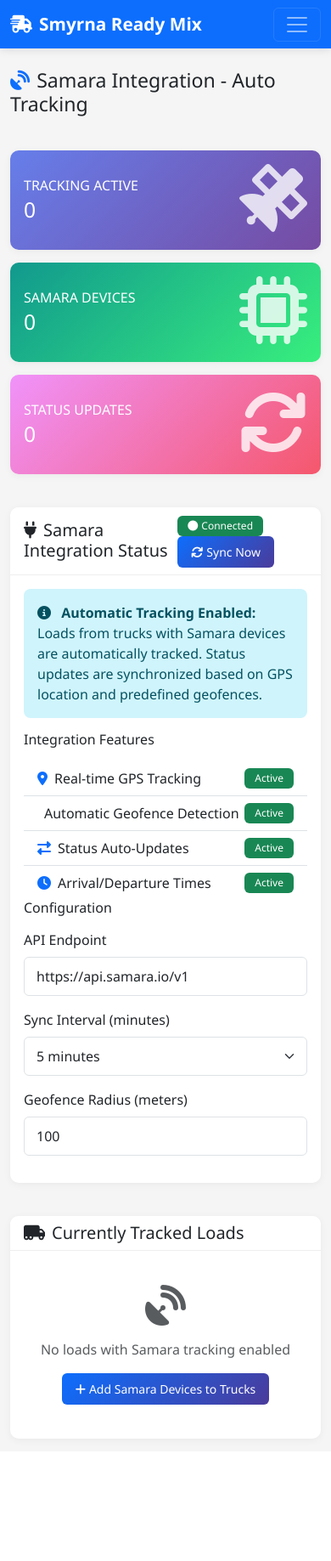
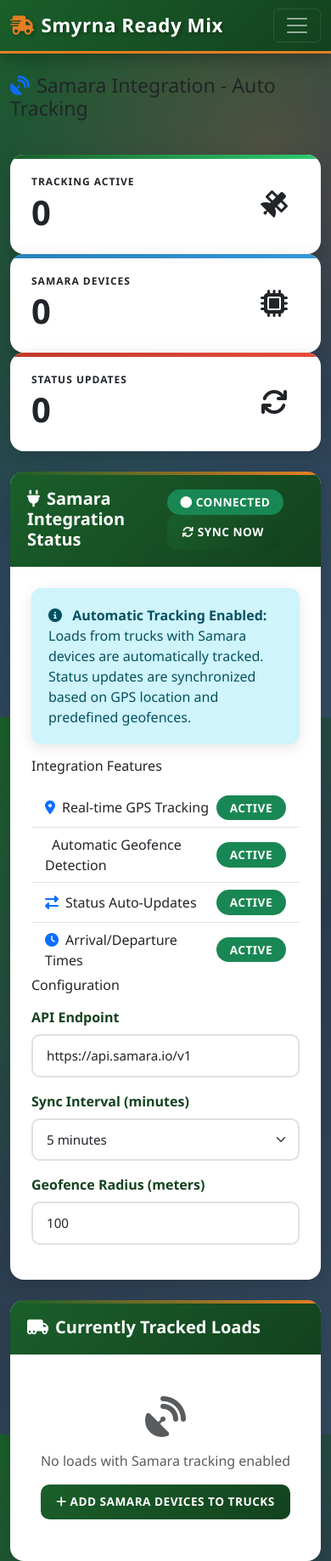
Before and after one commit to Skeeter-Modding/DispatchSoftware, a Flask app: page /samara/integration in a window 390 px wide. Shown: the whole page at 85% size. Before the commit the page ends 1698 px from the top, so only its background shows below. Run offline with Flask 3, Linux system fonts and the light colour scheme; some libraries are stand-ins or nearby versions.

Commit message:
Add enhanced SRM Concrete theme with professional design

```diff
--- a/static/css/style.css
+++ b/static/css/style.css
@@ -1,307 +1,495 @@
-/* Smyrna Ready Mix Dispatch System - Custom Styles */
+/* SRM Dispatch System - Enhanced Concrete Theme */
 
 :root {
-    --primary-color: #0d6efd;
-    --secondary-color: #6c757d;
-    --success-color: #198754;
-    --info-color: #0dcaf0;
-    --warning-color: #ffc107;
-    --danger-color: #dc3545;
-    --light-color: #f8f9fa;
-    --dark-color: #212529;
+    --srm-primary: #1a5f2a; /* Concrete green */
+    --srm-primary-dark: #13421e;
+    --srm-secondary: #808080; /* Concrete gray */
+    --srm-accent: #e67e22; /* Construction orange */
+    --srm-blue: #2980b9; /* Water blue */
+    --srm-dark-blue: #1a5276;
+    --srm-light-bg: #f5f5f0; /* Light concrete color */
+    --srm-white: #ffffff;
+    --srm-shadow: rgba(0, 0, 0, 0.15);
 }
 
 body {
-    background-color: #f5f5f5;
     font-family: 'Segoe UI', Tahoma, Geneva, Verdana, sans-serif;
+    background: linear-gradient(135deg,
+        #1a5f2a 0%,
+        #2c3e50 50%,
+        #34495e 100%);
+    min-height: 100vh;
+    background-attachment: fixed;
 }
 
-/* Stats Cards */
-.stats-card {
-    border: none;
-    border-radius: 10px;
-    box-shadow: 0 2px 10px rgba(0, 0, 0, 0.1);
-    transition: transform 0.3s ease;
+/* Add concrete texture effect */
+body::before {
+    content: '';
+    position: fixed;
+    top: 0;
+    left: 0;
+    width: 100%;
+    height: 100%;
+    background-image:
+        radial-gradient(circle at 20% 50%, rgba(26, 95, 42, 0.3) 0%, transparent 50%),
+        radial-gradient(circle at 80% 20%, rgba(230, 126, 34, 0.2) 0%, transparent 40%),
+        radial-gradient(circle at 40% 80%, rgba(41, 128, 185, 0.2) 0%, transparent 45%);
+    z-index: -1;
+    pointer-events: none;
 }
 
-.stats-card:hover {
-    transform: translateY(-5px);
+.navbar {
+    background: linear-gradient(135deg, var(--srm-primary) 0%, var(--srm-primary-dark) 100%);
+    box-shadow: 0 4px 20px rgba(0, 0, 0, 0.3);
+    border-bottom: 3px solid var(--srm-accent);
 }
 
-.stats-card .icon {
-    font-size: 2.5rem;
-    opacity: 0.8;
+.navbar-brand {
+    font-weight: 700;
+    font-size: 1.4rem;
+    letter-spacing: 0.5px;
+    color: white !important;
+    text-shadow: 2px 2px 4px rgba(0, 0, 0, 0.3);
 }
 
-.stats-card-primary {
-    background: linear-gradient(135deg, #667eea 0%, #764ba2 100%);
+.navbar-brand i {
+    color: var(--srm-accent);
+}
+
+.nav-link {
+    color: rgba(255, 255, 255, 0.9) !important;
+    font-weight: 500;
+    padding: 12px 18px !important;
+    border-radius: 8px;
+    transition: all 0.3s;
+    margin: 0 5px;
+}
+
+.nav-link:hover {
+    background: rgba(255, 255, 255, 0.2);
+    color: white !important;
+    transform: translateY(-2px);
+}
+
+.nav-link.active {
+    background: var(--srm-accent);
+    color: white !important;
+    font-weight: 600;
+}
+
+.card {
+    border: none;
+    border-radius: 16px;
+    box-shadow: 0 8px 25px var(--srm-shadow);
+    transition: all 0.3s;
+    overflow: hidden;
+    background: white;
+}
+
+.card::before {
+    content: '';
+    position: absolute;
+    top: 0;
+    left: 0;
+    right: 0;
+    height: 4px;
+    background: linear-gradient(90deg, var(--srm-primary), var(--srm-accent));
+    z-index: 1;
+}
+
+.card:hover {
+    transform: translateY(-8px);
+    box-shadow: 0 12px 35px rgba(0, 0, 0, 0.25);
+}
+
+.card-header {
+    background: linear-gradient(135deg, var(--srm-primary) 0%, var(--srm-primary-dark) 100%);
+    color: white;
+    font-weight: 600;
+    border: none;
+    padding: 20px;
+    position: relative;
+}
+
+.card-header h5 {
+    margin: 0;
+    color: white;
+    font-weight: 600;
+}
+
+.card-body {
+    padding: 25px;
+}
+
+.btn {
+    border-radius: 10px;
+    padding: 12px 24px;
+    font-weight: 600;
+    transition: all 0.3s;
+    border: none;
+    text-transform: uppercase;
+    letter-spacing: 0.5px;
+    font-size: 0.9rem;
+}
+
+.btn-primary {
+    background: linear-gradient(135deg, var(--srm-primary) 0%, var(--srm-primary-dark) 100%);
     color: white;
 }
 
-.stats-card-success {
-    background: linear-gradient(135deg, #11998e 0%, #38ef7d 100%);
+.btn-primary:hover {
+    background: linear-gradient(135deg, var(--srm-primary-dark) 0%, var(--srm-primary) 100%);
+    transform: translateY(-3px);
+    box-shadow: 0 6px 20px rgba(26, 95, 42, 0.4);
+}
+
+.btn-success {
+    background: linear-gradient(135deg, var(--srm-primary) 0%, #2ecc71 100%);
     color: white;
 }
 
-.stats-card-info {
-    background: linear-gradient(135deg, #2193b0 0%, #6dd5ed 100%);
+.btn-info {
+    background: linear-gradient(135deg, var(--srm-blue) 0%, var(--srm-dark-blue) 100%);
     color: white;
 }
 
-.stats-card-warning {
-    background: linear-gradient(135deg, #f093fb 0%, #f5576c 100%);
+.btn-warning {
+    background: linear-gradient(135deg, var(--srm-accent) 0%, #d35400 100%);
     color: white;
 }
 
-.stats-card-primary .icon,
-.stats-card-success .icon,
-.stats-card-info .icon,
-.stats-card-warning .icon {
-    color: white;
+.btn:hover {
+    transform: translateY(-3px);
+    box-shadow: 0 6px 20px rgba(0, 0, 0, 0.2);
 }
 
-/* Cards */
-.card {
-    border: none;
-    border-radius: 10px;
-    box-shadow: 0 2px 10px rgba(0, 0, 0, 0.05);
-    margin-bottom: 20px;
+.badge {
+    padding: 8px 16px;
+    border-radius: 20px;
+    font-weight: 600;
+    font-size: 0.85rem;
+    text-transform: uppercase;
+    letter-spacing: 0.5px;
 }
 
-.card-header {
-    border-radius: 10px 10px 0 0 !important;
-    border-bottom: 1px solid #eee;
-}
-
-/* Driver Cards */
-.driver-card {
-    border-left: 4px solid var(--primary-color);
-}
-
-.driver-card .card-header {
-    background: linear-gradient(135deg, var(--primary-color) 0%, #4a3b9b 100%);
-}
-
-/* Load Items */
-.load-item {
-    background-color: #fff;
-    border: 1px solid #e0e0e0;
-    transition: all 0.3s ease;
-}
-
-.load-item:hover {
-    border-color: var(--primary-color);
-    box-shadow: 0 2px 8px rgba(0, 0, 0, 0.1);
-}
-
-/* Badges */
-.badge {
-    padding: 6px 12px;
-    border-radius: 6px;
-    font-weight: 500;
-}
-
-/* Buttons */
-.btn {
-    border-radius: 6px;
-    padding: 8px 16px;
-    font-weight: 500;
-    transition: all 0.3s ease;
-}
-
-.btn:hover {
-    transform: translateY(-2px);
-    box-shadow: 0 4px 12px rgba(0, 0, 0, 0.15);
-}
-
-.btn-primary {
-    background: linear-gradient(135deg, var(--primary-color) 0%, #4a3b9b 100%);
-    border: none;
-}
-
-.btn-primary:hover {
-    background: linear-gradient(135deg, #0b5ed7 0%, #3d2d7a 100%);
-}
-
-.btn-success {
-    background: linear-gradient(135deg, #198754 0%, #146c43 100%);
-    border: none;
-}
-
-.btn-info {
-    background: linear-gradient(135deg, #0dcaf0 0%, #0aa2c0 100%);
-    border: none;
-}
-
-.btn-warning {
-    background: linear-gradient(135deg, #ffc107 0%, #e0a800 100%);
-    border: none;
-    color: #000;
-}
-
-/* Tables */
 .table {
-    border-radius: 8px;
+    background: white;
+    border-radius: 12px;
     overflow: hidden;
-}
-
-.table thead {
-    background-color: #f8f9fa;
+    box-shadow: 0 4px 15px rgba(0, 0, 0, 0.1);
 }
 
 .table thead th {
-    border-bottom: 2px solid #dee2e6;
+    background: linear-gradient(135deg, var(--srm-primary) 0%, var(--srm-primary-dark) 100%);
+    color: white;
     font-weight: 600;
-    color: var(--dark-color);
+    border: none;
+    padding: 15px;
     text-transform: uppercase;
     font-size: 0.85rem;
     letter-spacing: 0.5px;
 }
 
 .table tbody tr {
-    transition: background-color 0.2s ease;
+    transition: all 0.2s;
+    border-bottom: 1px solid #eee;
 }
 
 .table tbody tr:hover {
-    background-color: #f8f9fa;
+    background: linear-gradient(90deg, rgba(26, 95, 42, 0.05), rgba(230, 126, 34, 0.05));
+    transform: scale(1.01);
 }
 
-/* Forms */
+.table td {
+    padding: 15px;
+    vertical-align: middle;
+}
+
 .form-control, .form-select {
-    border-radius: 6px;
-    border: 1px solid #dee2e6;
-    padding: 10px 14px;
+    border-radius: 10px;
+    border: 2px solid #e0e0e0;
+    transition: all 0.3s;
+    padding: 12px 16px;
+    font-size: 0.95rem;
 }
 
 .form-control:focus, .form-select:focus {
-    border-color: var(--primary-color);
-    box-shadow: 0 0 0 0.2rem rgba(13, 110, 253, 0.15);
+    border-color: var(--srm-primary);
+    box-shadow: 0 0 0 0.2rem rgba(26, 95, 42, 0.15);
+    background: white;
 }
 
-/* Modals */
+.form-label {
+    font-weight: 600;
+    color: var(--srm-primary-dark);
+    margin-bottom: 8px;
+}
+
+.modal {
+    backdrop-filter: blur(10px);
+}
+
 .modal-content {
-    border-radius: 12px;
     border: none;
+    border-radius: 20px;
+    box-shadow: 0 15px 50px rgba(0, 0, 0, 0.3);
+    overflow: hidden;
 }
 
 .modal-header {
-    border-radius: 12px 12px 0 0;
+    background: linear-gradient(135deg, var(--srm-primary) 0%, var(--srm-primary-dark) 100%);
+    color: white;
+    border: none;
+    padding: 25px;
 }
 
-/* Alerts */
-.alert {
-    border-radius: 8px;
-    border: none;
+.modal-header h5 {
+    color: white;
+    font-weight: 600;
+    margin: 0;
 }
 
-/* Load Container */
-.loads-container {
-    max-height: 400px;
-    overflow-y: auto;
-    padding-right: 5px;
+.modal-body {
+    padding: 30px;
 }
 
-.loads-container::-webkit-scrollbar {
-    width: 6px;
+.modal-footer {
+    border-top: 2px solid #f0f0f0;
+    padding: 25px;
 }
 
-.loads-container::-webkit-scrollbar-track {
-    background: #f1f1f1;
-    border-radius: 3px;
+/* Stats Cards */
+.stats-card {
+    position: relative;
+    overflow: hidden;
+    border: none;
+    border-radius: 16px;
+    box-shadow: 0 8px 25px rgba(0, 0, 0, 0.15);
+    transition: all 0.3s;
 }
 
-.loads-container::-webkit-scrollbar-thumb {
-    background: #888;
-    border-radius: 3px;
+.stats-card::before {
+    content: '';
+    position: absolute;
+    top: 0;
+    left: 0;
+    right: 0;
+    height: 5px;
 }
 
-.loads-container::-webkit-scrollbar-thumb:hover {
-    background: #555;
+.stats-card-primary::before {
+    background: linear-gradient(90deg, #1a5f2a, #2ecc71);
 }
 
-/* Navbar */
-.navbar {
-    box-shadow: 0 2px 10px rgba(0, 0, 0, 0.1);
+.stats-card-success::before {
+    background: linear-gradient(90deg, #2980b9, #3498db);
 }
 
-.navbar-brand {
-    font-weight: 700;
-    font-size: 1.3rem;
+.stats-card-info::before {
+    background: linear-gradient(90deg, #e67e22, #f39c12);
 }
 
-.nav-link {
-    font-weight: 500;
-    padding: 8px 16px !important;
-    transition: all 0.3s ease;
+.stats-card-warning::before {
+    background: linear-gradient(90deg, #c0392b, #e74c3c);
 }
 
-.nav-link:hover {
-    background-color: rgba(255, 255, 255, 0.1);
-    border-radius: 6px;
+.stats-card:hover {
+    transform: translateY(-5px);
+    box-shadow: 0 12px 35px rgba(0, 0, 0, 0.2);
 }
 
-/* Status colors */
-.status-assigned { background-color: var(--secondary-color); }
-.status-en_route { background-color: var(--primary-color); }
-.status-at_job { background-color: var(--info-color); }
-.status-delivering { background-color: var(--warning-color); }
-.status-complete { background-color: var(--success-color); }
-.status-cancelled { background-color: var(--danger-color); }
-
-/* Responsive */
-@media (max-width: 768px) {
-    .stats-card {
-        margin-bottom: 15px;
+.stats-card .icon {
+    width: 60px;
+    height: 60px;
+    border-radius: 12px;
+    display: flex;
+    align-items: center;
+    justify-content: center;
+    background: rgba(255, 255, 255, 0.2);
+    backdrop-filter: blur(10px);
 }
 
-    .card {
-        margin-bottom: 15px;
+.stats-card h6 {
+    text-transform: uppercase;
+    font-size: 0.75rem;
+    letter-spacing: 1px;
+    font-weight: 700;
+    margin-bottom: 5px;
 }
 
-    .table-responsive {
-        font-size: 0.9rem;
+.stats-card h2 {
+    font-weight: 800;
+    font-size: 2.5rem;
+    margin-bottom: 0;
 }
+
+.alert {
+    border: none;
+    border-radius: 12px;
+    box-shadow: 0 4px 15px rgba(0, 0, 0, 0.1);
+    padding: 20px;
+}
+
+.status-badge {
+    padding: 8px 16px;
+    border-radius: 25px;
+    font-size: 0.8rem;
+    font-weight: 700;
+    text-transform: uppercase;
+    letter-spacing: 0.5px;
+}
+
+.load-card {
+    background: white;
+    border-radius: 16px;
+    padding: 25px;
+    margin-bottom: 20px;
+    box-shadow: 0 6px 20px rgba(0, 0, 0, 0.1);
+    transition: all 0.3s;
+    border-left: 4px solid var(--srm-primary);
+}
+
+.load-card:hover {
+    transform: translateY(-5px);
+    box-shadow: 0 10px 30px rgba(0, 0, 0, 0.15);
+    border-left-color: var(--srm-accent);
+}
+
+.driver-card {
+    background: linear-gradient(135deg, var(--srm-primary) 0%, var(--srm-primary-dark) 100%);
+    color: white;
+    border-radius: 20px;
+    padding: 30px;
+    margin-bottom: 25px;
+    box-shadow: 0 10px 30px rgba(26, 95, 42, 0.4);
+    position: relative;
+    overflow: hidden;
+}
+
+.driver-card::before {
+    content: '';
+    position: absolute;
+    top: 0;
+    right: 0;
+    width: 150px;
+    height: 150px;
+    background: radial-gradient(circle, rgba(230, 126, 34, 0.3) 0%, transparent 70%);
+}
+
+.driver-card h4 {
+    color: white;
+    margin-bottom: 20px;
+    font-weight: 700;
+    text-transform: uppercase;
+    letter-spacing: 1px;
+    position: relative;
+    z-index: 1;
+}
+
+.driver-info {
+    display: flex;
+    justify-content: space-between;
+    align-items: center;
+    margin-bottom: 12px;
+    font-size: 0.95rem;
+    font-weight: 500;
+    position: relative;
+    z-index: 1;
+}
+
+.load-item {
+    background: rgba(255, 255, 255, 0.98);
+    color: #333;
+    border-radius: 12px;
+    padding: 18px;
+    margin-bottom: 12px;
+    box-shadow: 0 4px 12px rgba(0, 0, 0, 0.1);
+    transition: all 0.3s;
+    border-left: 4px solid var(--srm-accent);
+}
+
+.load-item:hover {
+    background: white;
+    transform: translateX(8px);
+    box-shadow: 0 6px 18px rgba(0, 0, 0, 0.15);
+    border-left-color: var(--srm-primary);
+}
+
+.quick-action-btn {
+    background: rgba(255, 255, 255, 0.2);
+    border: 2px solid rgba(255, 255, 255, 0.4);
+    color: white;
+    padding: 10px 20px;
+    border-radius: 10px;
+    transition: all 0.3s;
+    font-weight: 600;
+}
+
+.quick-action-btn:hover {
+    background: white;
+    color: var(--srm-primary);
+    border-color: white;
+    transform: translateY(-2px);
+}
+
+/* Scrollbar styling */
+::-webkit-scrollbar {
+    width: 10px;
+}
+
+::-webkit-scrollbar-track {
+    background: rgba(26, 95, 42, 0.1);
+    border-radius: 10px;
+}
+
+::-webkit-scrollbar-thumb {
+    background: linear-gradient(135deg, var(--srm-primary), var(--srm-accent));
+    border-radius: 10px;
+}
+
+::-webkit-scrollbar-thumb:hover {
+    background: linear-gradient(135deg, var(--srm-primary-dark), var(--srm-accent));
 }
 
 /* Animations */
 @keyframes fadeIn {
-    from { opacity: 0; transform: translateY(20px); }
-    to { opacity: 1; transform: translateY(0); }
+    from {
+        opacity: 0;
+        transform: translateY(20px);
+    }
+    to {
+        opacity: 1;
+        transform: translateY(0);
+    }
 }
 
-.fade-in {
+.card, .stats-card, .driver-card {
     animation: fadeIn 0.5s ease-out;
 }
 
-/* Quick Actions Cards */
-.btn.py-3 {
-    padding: 1rem 1.5rem !important;
-    text-align: left;
-    height: 100%;
+@media (max-width: 768px) {
+    .stats-card .display-4 {
+        font-size: 2.5rem;
     }
 
-.btn.py-3 small {
-    display: block;
-    opacity: 0.8;
-    font-size: 0.85rem;
-    margin-top: 4px;
+    .driver-card {
+        padding: 20px;
     }
 
-/* Dashboard specific */
-.today-highlight {
-    background: linear-gradient(135deg, #667eea 0%, #764ba2 100%);
-    color: white;
-    padding: 15px 20px;
-    border-radius: 8px;
-    margin-bottom: 20px;
+    .load-item {
+        padding: 15px;
     }
 
-/* Tracking status */
-.tracking-active {
-    animation: pulse 2s infinite;
+    .btn {
+        padding: 10px 18px;
+        font-size: 0.85rem;
+    }
 }
 
-@keyframes pulse {
-    0%, 100% { opacity: 1; }
-    50% { opacity: 0.5; }
-}
+/* Status colors */
+.status-assigned { background-color: var(--srm-secondary); }
+.status-en_route { background-color: var(--srm-blue); }
+.status-at_job { background-color: var(--srm-accent); }
+.status-delivering { background-color: var(--srm-primary); }
+.status-complete { background-color: #2ecc71; }
+.status-cancelled { background-color: #c0392b; }
```
Lines whose indentation alone changed are shown as unchanged.
